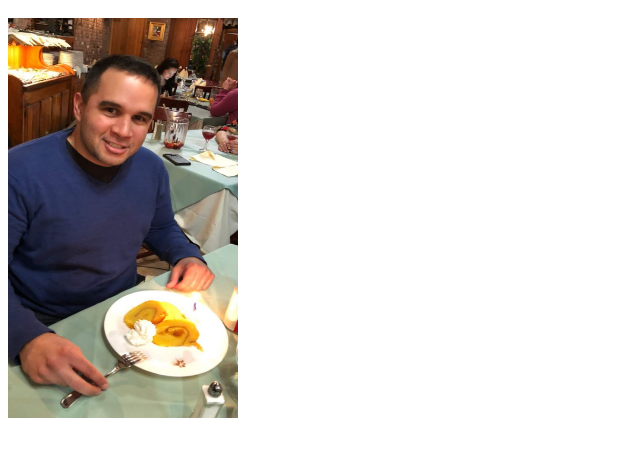
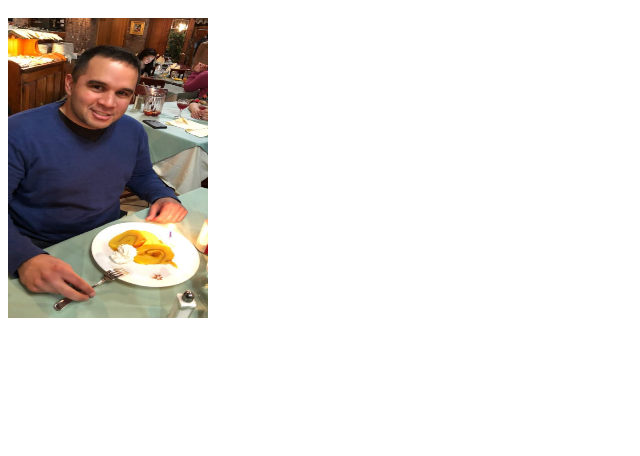
Before and after one commit to rawraga/rawraga.github.io, a plain HTML site: page index.html in a window 1280 px wide. Shown: the part 48-504 px from the top of the page, without its empty margins (0-640 px from the left). Drawn offline with Linux system fonts and the light colour scheme.

Commit message:
Update index.html
changes photo size

```diff
--- a/index.html
+++ b/index.html
@@ -1,5 +1,5 @@
 <html>
     <h1>Hello World
     </h1>
-    <img src="Birthday.jpg" alt="" width="230" height="400"/>
+    <img src="Birthday.jpg" alt="" width="200" height="300"/>
 </html>
```
